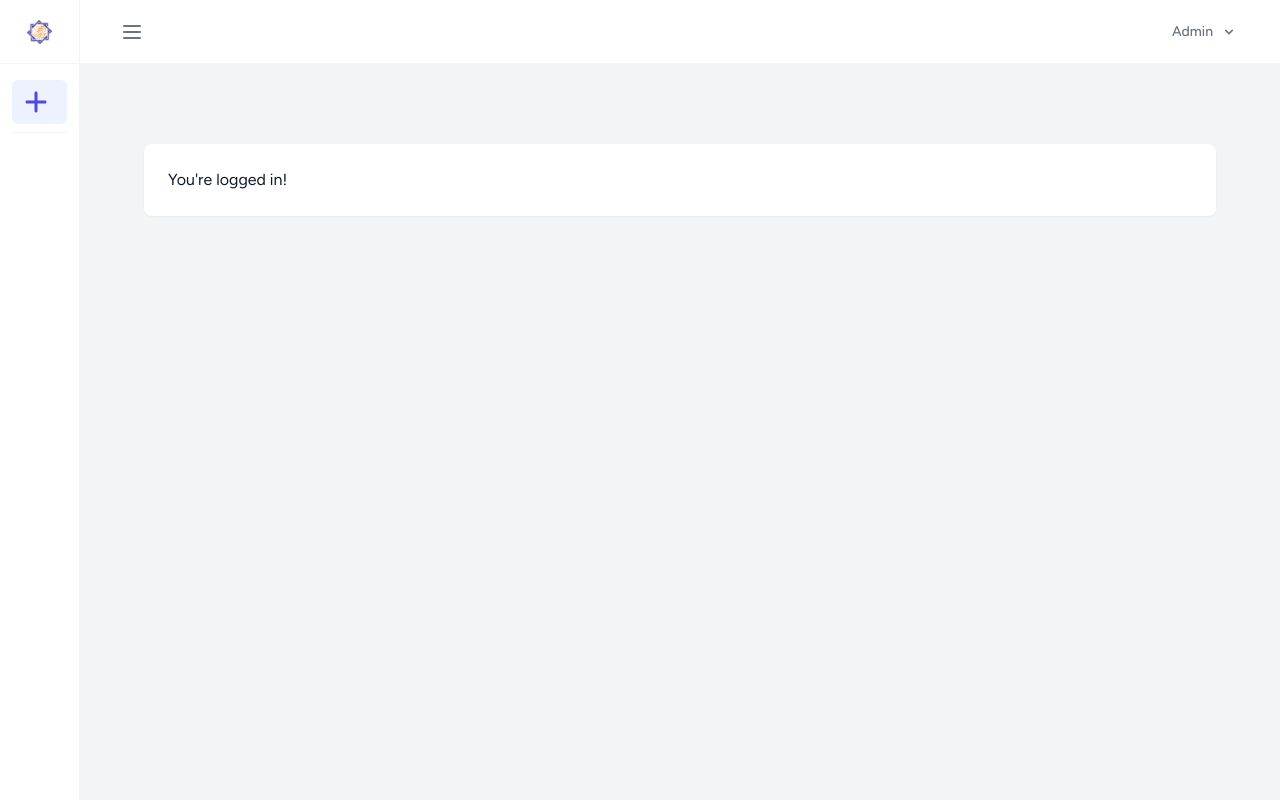
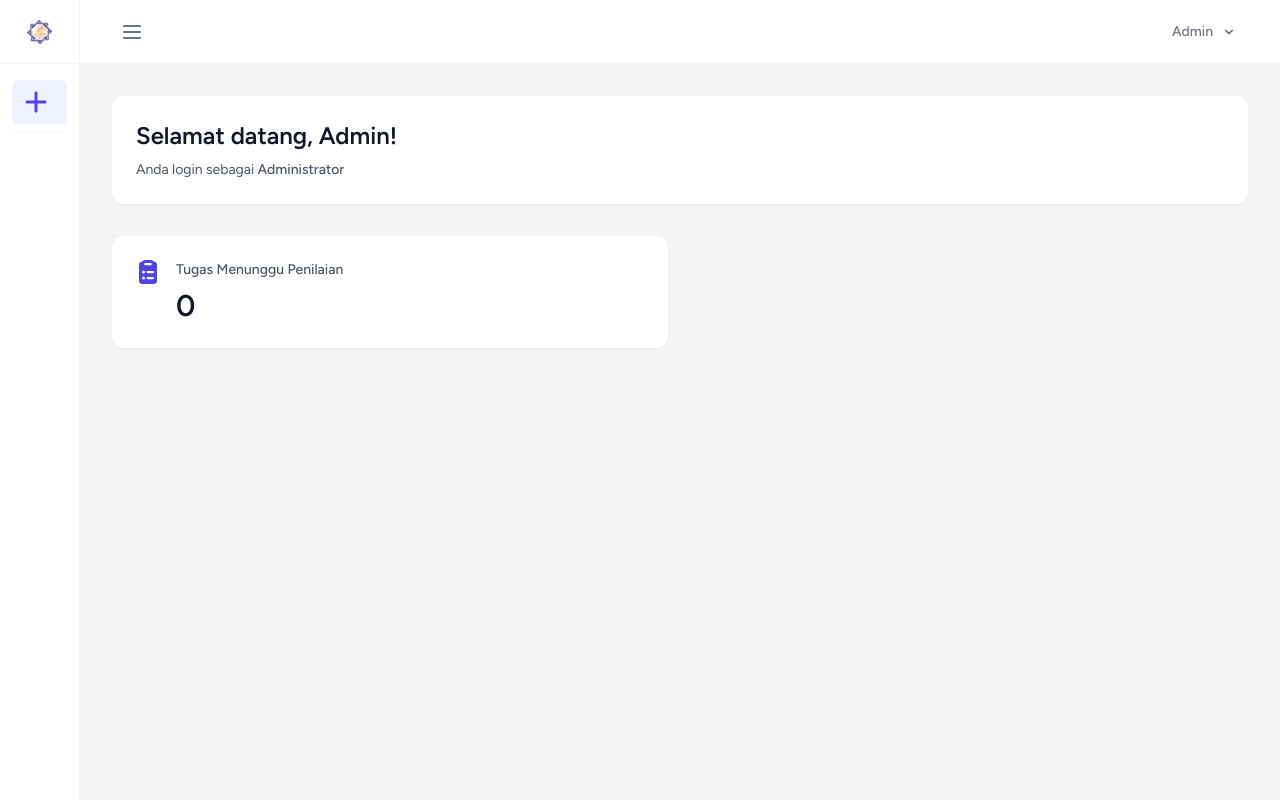
Before and after one commit to Fakhri-Dodon/learn_desk, a Laravel app: page /dashboard in a window 1280 px wide. Run offline with Laravel 12, Linux system fonts and the light colour scheme; a user stored in the database is signed in; data comes from the database, SQL or seed files in the repository; style sheets or scripts are compiled from the project's sources; some libraries are stand-ins or nearby versions.

Commit message:
Add dashboard components and improve layout

```diff
--- /dev/null
+++ b/resources/js/Components/StatCard.jsx
@@ -0,0 +1,19 @@
+export default function StatCard({ label, value = 0, icon = null }) {
+    return (
+        <div className="rounded-xl bg-white shadow-sm p-6 flex items-start">
+            {icon && (
+                <div className="mr-4 flex-shrink-0">
+                    {icon}
+                </div>
+            )}
+            <div className="flex-1">
+                <p className="text-sm font-medium text-gray-600">
+                    {label}
+                </p>
+                <p className="mt-2 text-3xl font-semibold text-gray-900">
+                    {value}
+                </p>
+            </div>
+        </div>
+    );
+}
--- /dev/null
+++ b/resources/js/Components/WelcomeCard.jsx
@@ -0,0 +1,18 @@
+export default function WelcomeCard({ userName, userRole }) {
+    const roleLabel = {
+        teacher: 'Guru',
+        student: 'Murid',
+        admin: 'Administrator'
+    }[userRole] || userRole;
+
+    return (
+        <div className="rounded-xl bg-white shadow-sm p-6">
+            <h1 className="text-2xl font-semibold text-gray-900">
+                Selamat datang, {userName}!
+            </h1>
+            <p className="mt-2 text-sm text-gray-600">
+                Anda login sebagai <span className="font-medium">{roleLabel}</span>
+            </p>
+        </div>
+    );
+}
--- a/resources/js/Pages/Dashboard.jsx
+++ b/resources/js/Pages/Dashboard.jsx
@@ -1,18 +1,44 @@
 import AuthenticatedLayout from '@/Layouts/AuthenticatedLayout';
-import { Head } from '@inertiajs/react';
+import { Head, usePage } from '@inertiajs/react';
+import WelcomeCard from '@/Components/WelcomeCard';
+import StatCard from '@/Components/StatCard';
+import { FontAwesomeIcon } from '@fortawesome/react-fontawesome';
+import { faClipboardList } from '@fortawesome/free-solid-svg-icons';
 
 export default function Dashboard() {
+    const { auth } = usePage().props;
+    const user = auth.user;
+
+    const isTeacher = user?.role === 'teacher' || user?.role === 'admin';
+    const isStudent = user?.role === 'student';
+
     return (
         <AuthenticatedLayout>
             <Head title="Dashboard" />
 
-            <div className="py-12">
-                <div className="mx-auto max-w-7xl sm:px-6 lg:px-8">
-                    <div className="overflow-hidden bg-white shadow-sm sm:rounded-lg">
-                        <div className="p-6 text-gray-900">
-                            You're logged in!
-                        </div>
-                    </div>
+            <div className="mx-auto max-w-7xl">
+                {/* Welcome Card */}
+                <div className="mb-8">
+                    <WelcomeCard userName={user.name} userRole={user.role} />
+                </div>
+
+                {/* Statistics Grid */}
+                <div className="grid grid-cols-1 md:grid-cols-2 gap-6">
+                    {isTeacher && (
+                        <StatCard
+                            label="Tugas Menunggu Penilaian"
+                            value={0}
+                            icon={<FontAwesomeIcon icon={faClipboardList} className="w-6 h-6 text-indigo-600" />}
+                        />
+                    )}
+
+                    {isStudent && (
+                        <StatCard
+                            label="Tugas Mendatang"
+                            value={0}
+                            icon={<FontAwesomeIcon icon={faClipboardList} className="w-6 h-6 text-indigo-600" />}
+                        />
+                    )}
                 </div>
             </div>
         </AuthenticatedLayout>
```
